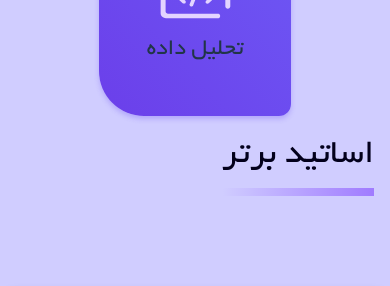
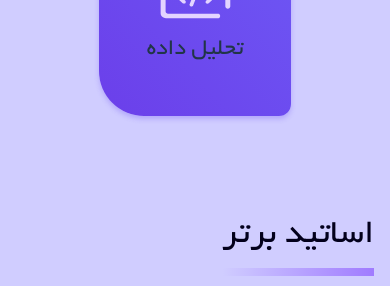
Before and after one commit to academy-react/Hexa-Squad, a React (Vite) app: page / in a window 390 px wide. Shown: the part 4120-4406 px from the top of the page. Built offline with nearby package versions, Linux system fonts and the light colour scheme.

Commit message:
Responsive Services & Courses & Categories

```diff
--- a/src/components/Header/Header.jsx
+++ b/src/components/Header/Header.jsx
@@ -11,14 +11,14 @@ const Header = () => {
     console.log('first')
     let header = document.querySelector('.header')
     if(window.pageYOffset > 110){
-      header.classList.add("fixed","bg-lightPink","shadow-shadow-Services-box","w-11/12","mx-auto","overflow-hidden" , "top-3" , "left-[5%]");
+      header.classList.add("fixed","bg-lightPink","shadow-shadow-Services-box1","w-11/12","mx-auto","overflow-hidden" , "top-3" , "left-[5%]");
       header.classList.remove("w-full" ,"relative");
       // header.classList.add("bg-lightPink");
       // header.classList.add("shadow-shadow-Services-box");
     }
     else{
       header.classList.add("w-full" ,"relative");
-      header.classList.remove("fixed","bg-lightPink","shadow-shadow-Services-box","w-11/12","mx-auto","overflow-hidden" , "top-3" , "left-[5%]" ,"relative");
+      header.classList.remove("fixed","bg-lightPink","shadow-shadow-Services-box1","w-11/12","mx-auto","overflow-hidden" , "top-3" , "left-[5%]" ,"relative");
     }
   })
   return (
--- a/src/screens/Landing/landing-components/OurTeachers.jsx
+++ b/src/screens/Landing/landing-components/OurTeachers.jsx
@@ -22,7 +22,7 @@ const OurTeachers = () => {
   ]);
   return (
     <>
-      <h1 className="title">
+      <h1 className="title lg:mt-40 mt-20">
         اساتید برتر
         <span className="absolute w-[100%]  block mt-3 h-2 my-1 bg-gradient-to-l from-newPurpleAlpha2 to-transparentPurple2"></span>
       </h1>
--- a/src/screens/Landing/landing-components/common.css
+++ b/src/screens/Landing/landing-components/common.css
@@ -10,7 +10,6 @@
 
     /*  services-box */
     .services-box{
-        /* direction: rtl; */
         @apply w-[30%] p-2 m-2 duration-500  rounded-xl rounded-bl-[45px] shadow-shadow-Categories-box hover:scale-105 hover:shadow-shadow-Services-box hover:cursor-pointer
             lg:p-8 lg:m-10 lg:rounded-none lg:shadow-shadow-none hover:bg-[#FFFFFF1A] lg:hover:shadow-shadow-Services-box1 lg:hover:rounded-[36px]
             md:p-4 md:m-4 md:rounded-none md:shadow-shadow-none md:hover:bg-[#FFFFFF1A] md:hover:shadow-shadow-Services-box2 md:hover:rounded-[15px];
@@ -23,7 +22,7 @@
         @apply lg:text-2xl md:text-sm pb-2.5 text-lightblue lg:text-darkblue md:text-darkblue text-center md:text-right lg:text-right;
     }
     .botton-border{
-        @apply  w-[50px] border-b-4 border-[#3F40EA] hidden lg:block md:block;
+        @apply w-[50px] border-b-4 border-[#3F40EA] hidden lg:block md:block;
     }
     .services-info{
         @apply pt-4 lg:text-lg md:text-xs text-right text-lightblue4 hidden lg:block md:block;
@@ -31,7 +30,7 @@
 
     /* Course Education */
     .course-box{
-        @apply  overflow-hidden duration-500 w-[336px] lg:w-[23%] mx-auto bg-[#F9F6FF] rounded-[20px] shadow-shadow-Course-box m-2;
+        @apply overflow-hidden duration-500 w-[336px] lg:w-[23%] mx-auto bg-[#F9F6FF] rounded-[20px] shadow-shadow-Course-box m-2;
     }
     .course-box:hover{
         box-shadow: 0px 0px 30px 0px #6D20FF4D;
```
